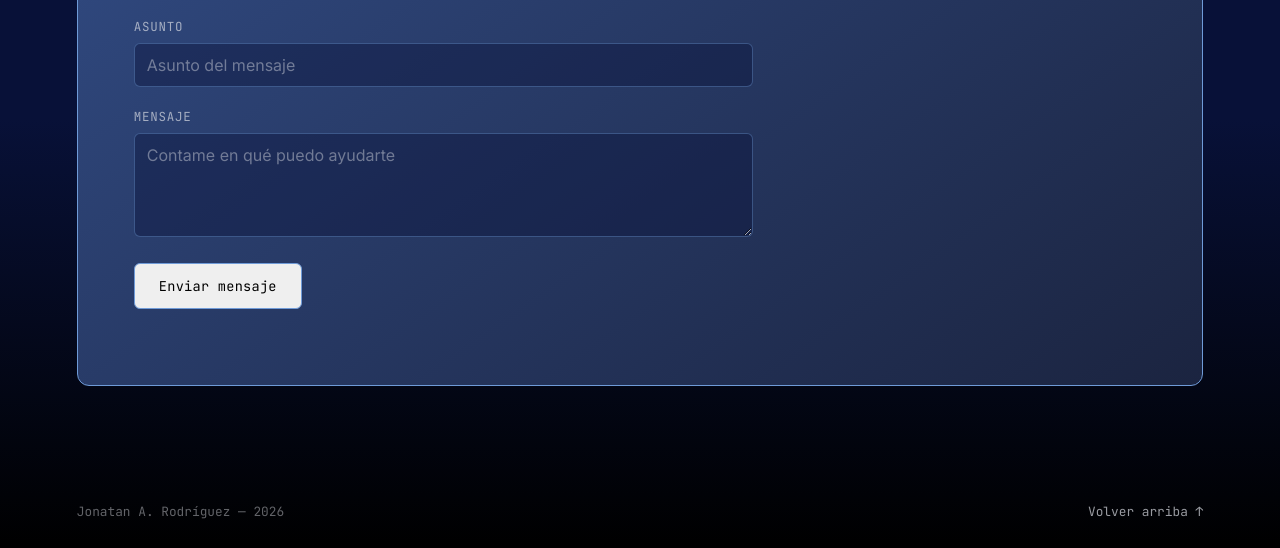
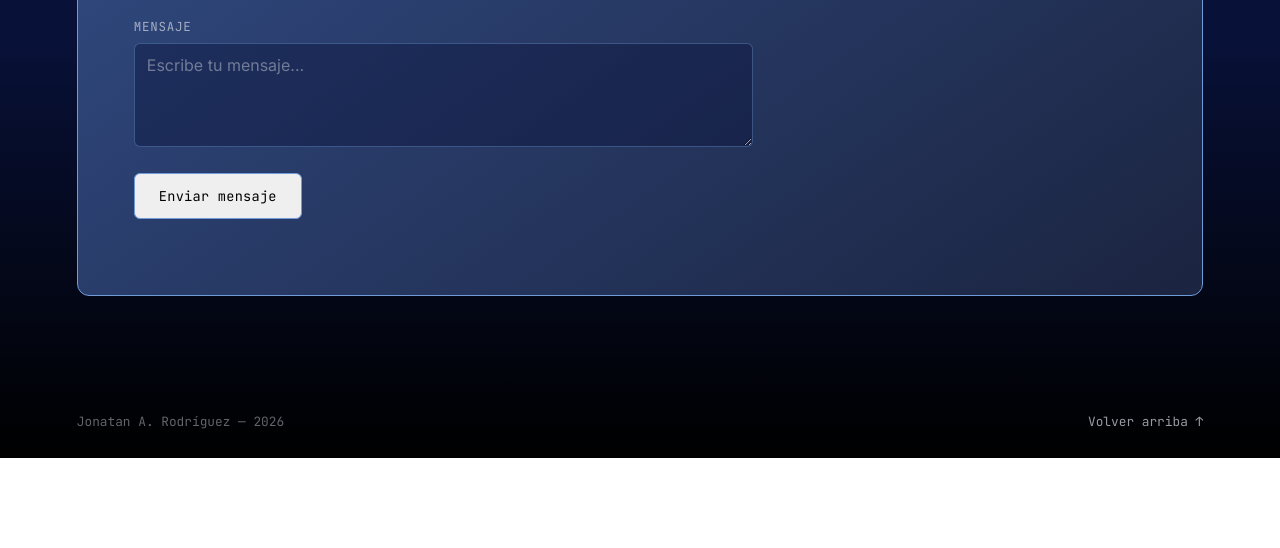
Before and after one commit to JonRodCode/Portfolio, a plain HTML site: page index.html in a window 1280 px wide. Shown: the part 3748-4296 px from the top of the page. After the commit the page ends 4206 px from the top, so only its background shows below. Drawn offline with nearby package versions, Linux system fonts and the light colour scheme.

Commit message:
Ajustando formulario de contacto

```diff
--- a/index.html
+++ b/index.html
@@ -355,12 +355,8 @@
               <input type="email" name="email" id="email" placeholder="tu@email.com" required>
             </div>
             <div class="campo">
-              <label for="asunto">Asunto</label>
-              <input type="text" name="asunto" id="asunto" placeholder="Asunto del mensaje" required>
-            </div>
-            <div class="campo">
               <label for="mensaje">Mensaje</label>
-              <textarea rows="4" name="mensaje" id="mensaje" placeholder="Contame en qué puedo ayudarte" required></textarea>
+              <textarea rows="4" name="mensaje" id="mensaje" placeholder="Escribe tu mensaje..." required></textarea>
             </div>
             <input type="text" name="_gotcha" style="display:none" />
             <button type="submit" class="btn btn-amber">Enviar mensaje</button>
```
